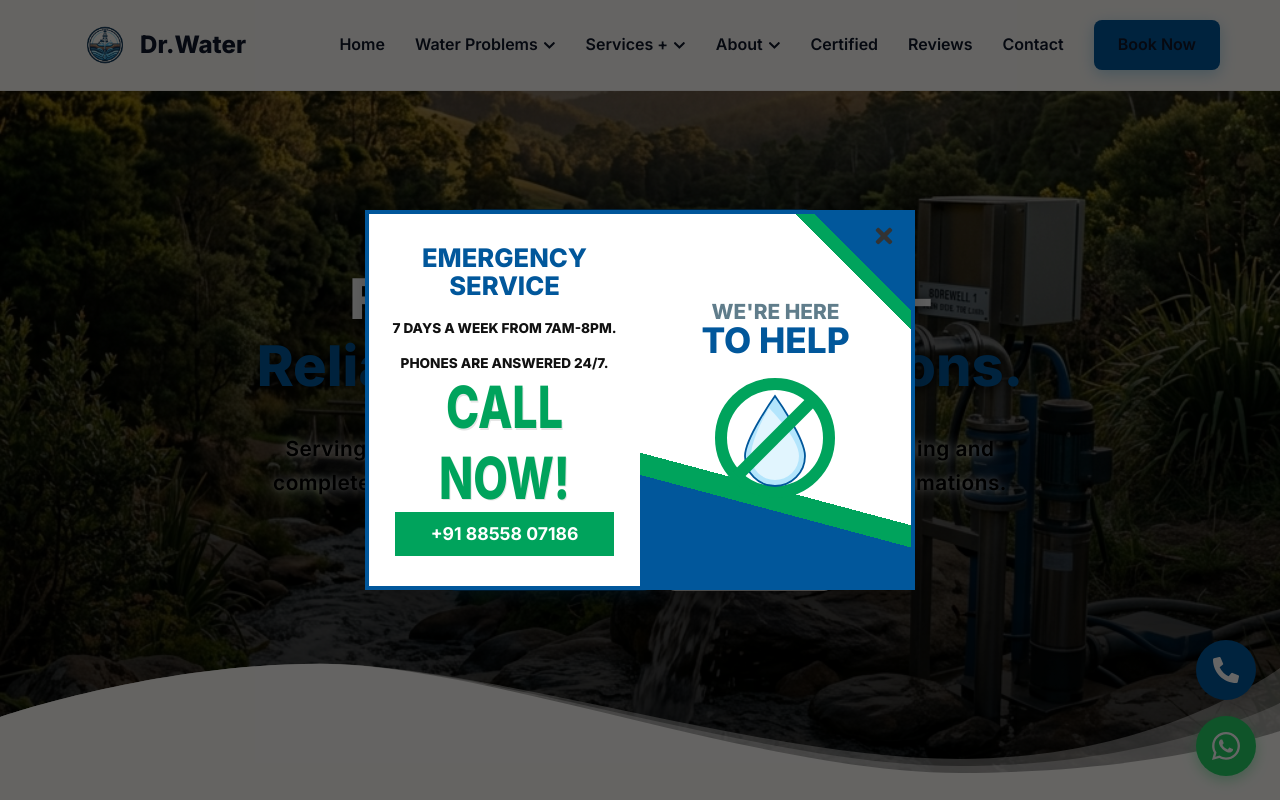
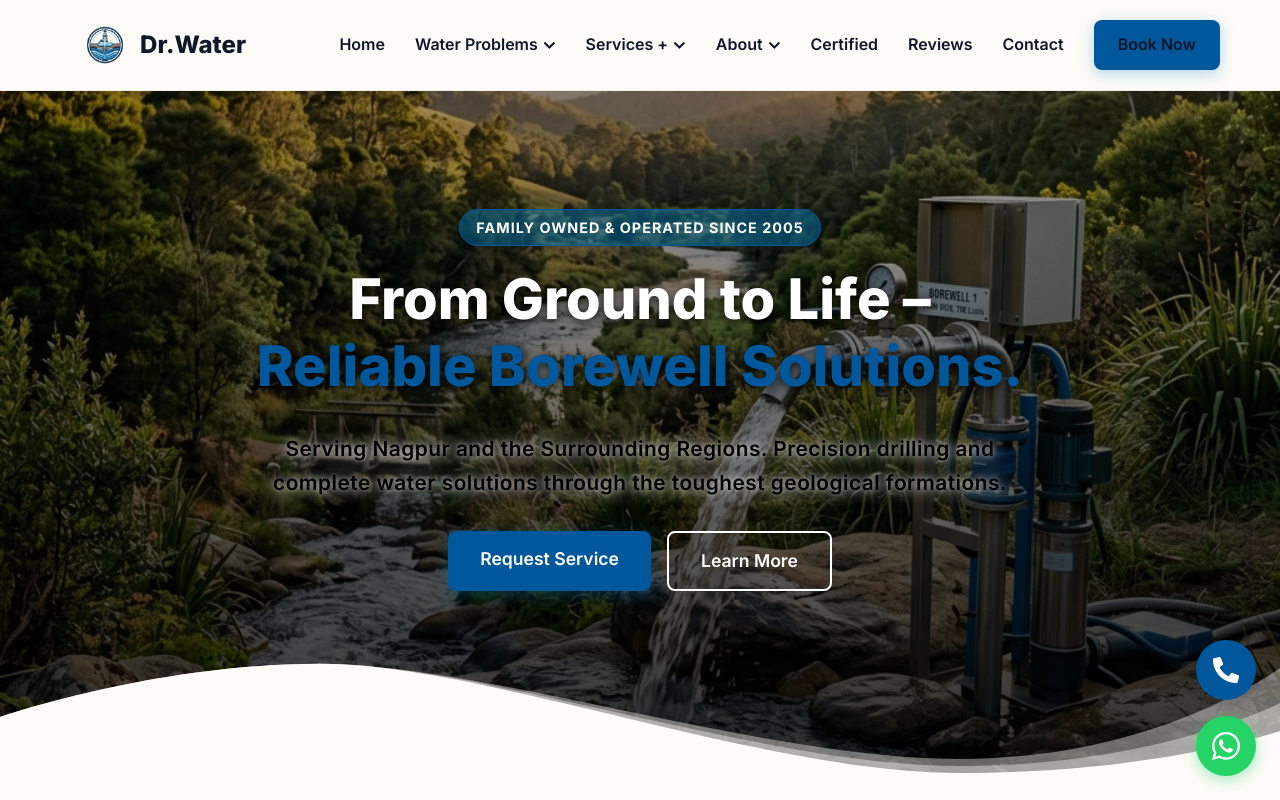
Before and after one commit to farhansheikh256-rgb/borewellproject, a React app in the folder frontend/: page / in a window 1280 px wide. Shown: the top 800 px of the page. Built offline with nearby package versions, Linux system fonts and the light colour scheme; no server answers; the HTML template or start-up script is replaced by a standard one.

Commit message:
Remove emergency popup entirely

```diff
--- a/frontend/src/pages/Home.jsx
+++ b/frontend/src/pages/Home.jsx
@@ -1,7 +1,6 @@
 import React, { useState, useEffect } from 'react';
 import { Link } from 'react-router-dom';
-import { motion, AnimatePresence } from 'framer-motion';
-import { FaTimes, FaPhoneAlt } from 'react-icons/fa';
+
 
 import ServicesGrid from '../components/Services/ServicesGrid';
 import HowItWorks from '../components/HowItWorks/HowItWorks';
@@ -10,22 +9,6 @@ import { useAppContext } from '../context/AppContext';
 
 export default function Home() {
   const { services, loading } = useAppContext();
-  const [showPopup, setShowPopup] = useState(false);
-
-  useEffect(() => {
-    // Check if the popup has already been shown in this session
-    const hasShown = sessionStorage.getItem('emergencyPopupShown');
-    if (!hasShown) {
-      // Small delay for better UX
-      const timer = setTimeout(() => {
-        setShowPopup(true);
-        sessionStorage.setItem('emergencyPopupShown', 'true');
-      }, 1500);
-      return () => clearTimeout(timer);
-    }
-  }, []);
-
-  const closePopup = () => setShowPopup(false);
 
   const popularServices = services.filter(s => s.popular);
 
@@ -152,127 +135,6 @@ export default function Home() {
            <p className="text-muted mt-2 mb-0" style={{ fontSize: '1.2rem' }}>Call us 24/7 at <strong><a href="tel:+918855807186" style={{ color: 'inherit', textDecoration: 'none' }}>+91 88558 07186</a></strong></p>
         </div>
       </section>
-
-      {/* Emergency Popup */}
-      <AnimatePresence>
-        {showPopup && (
-          <div style={{
-            position: 'fixed', top: 0, left: 0, width: '100%', height: '100%',
-            backgroundColor: 'rgba(0,0,0,0.6)', zIndex: 99999,
-            display: 'flex', alignItems: 'center', justifyContent: 'center', padding: '20px'
-          }}>
-            <motion.div
-              initial={{ opacity: 0, scale: 0.8 }}
-              animate={{ opacity: 1, scale: 1 }}
-              exit={{ opacity: 0, scale: 0.8 }}
-              style={{
-                backgroundColor: 'white',
-                borderRadius: '0px',
-                maxWidth: '550px',
-                width: '100%',
-                position: 'relative',
-                display: 'flex',
-                flexWrap: 'wrap',
-                boxShadow: '0 20px 40px rgba(0,0,0,0.3)',
-                overflow: 'hidden',
-                border: '4px solid #01579b'
-              }}
-            >
-              <button
-                onClick={closePopup}
-                style={{
-                  position: 'absolute', top: '10px', right: '15px',
-                  background: 'none', border: 'none', fontSize: '24px',
-                  color: '#333', cursor: 'pointer', zIndex: 10
-                }}
-                aria-label="Close"
-              >
-                <FaTimes />
-              </button>
-
-              {/* Left Pane */}
-              <div style={{
-                flex: '1 1 250px',
-                padding: '30px 20px',
-                display: 'flex',
-                flexDirection: 'column',
-                alignItems: 'center',
-                justifyContent: 'center',
-                textAlign: 'center',
-                backgroundColor: 'white'
-              }}>
-                <h2 style={{ color: '#01579b', fontWeight: 900, marginBottom: '15px', fontSize: '1.6rem', lineHeight: '1.1' }}>
-                  EMERGENCY<br/>SERVICE
-                </h2>
-
-                <p style={{ fontWeight: 800, fontSize: '0.85rem', color: '#111', margin: '3px 0' }}>
-                  7 DAYS A WEEK FROM 7AM-8PM.
-                </p>
-                <p style={{ fontWeight: 800, fontSize: '0.85rem', color: '#111', margin: '10px 0 15px 0' }}>
-                  PHONES ARE ANSWERED 24/7.
-                </p>
-
-                <h1 style={{ color: '#00a35c', fontSize: '2.8rem', fontWeight: 900, margin: '0 0 15px 0', transform: 'scaleY(1.3)', textShadow: '1px 1px 0px rgba(0,0,0,0.1)' }}>
-                  CALL NOW!
-                </h1>
-
-                <a
-                  href="tel:+918855807186"
-                  style={{
-                    display: 'block',
-                    backgroundColor: '#00a35c',
-                    color: 'white',
-                    width: '95%',
-                    padding: '8px',
-                    fontSize: '1.1rem',
-                    fontWeight: 700,
-                    textDecoration: 'none',
-                    textAlign: 'center'
-                  }}
-                  onClick={closePopup}
-                >
-                  +91 88558 07186
-                </a>
-              </div>
-
-              {/* Right Pane */}
-              <div style={{
-                flex: '1 1 250px',
-                position: 'relative',
-                background: `
-                  linear-gradient(225deg, #01579b 15%, #00a35c 15%, #00a35c 18%, transparent 18%),
-                  linear-gradient(15deg, #01579b 25%, #00a35c 25%, #00a35c 30%, transparent 30%),
-                  white
-                `,
-                display: 'flex',
-                flexDirection: 'column',
-                alignItems: 'center',
-                justifyContent: 'center',
-                padding: '25px 15px'
-              }}>
-                 <div style={{ position: 'relative', zIndex: 2, textAlign: 'center' }}>
-                   <div style={{ fontSize: '1.3rem', fontWeight: 800, color: '#607d8b', lineHeight: 1 }}>
-                     WE'RE HERE
-                   </div>
-                   <div style={{ fontSize: '2.2rem', fontWeight: 900, color: '#01579b', lineHeight: 1, marginBottom: '20px' }}>
-                     TO HELP
-                   </div>
-
-                   {/* "No Water" Logo */}
-                   <div style={{ width: '120px', height: '120px', margin: '0 auto', position: 'relative' }}>
-                     <svg viewBox="0 0 100 100" style={{ width: '100%', height: '100%' }}>
-                       <circle cx="50" cy="50" r="45" fill="none" stroke="#00a35c" strokeWidth="10" />
-                       <path d="M50 15 C50 15 25 50 25 65 A 25 25 0 0 0 75 65 C75 50 50 15 50 15 Z" fill="#b3e5fc" stroke="#01579b" strokeWidth="1.5" />
-                       <path d="M45 25 C45 25 30 50 30 65 A 20 20 0 0 0 70 65 C70 50 45 25 45 25 Z" fill="#e1f5fe" />
-                       <line x1="18" y1="82" x2="82" y2="18" stroke="#00a35c" strokeWidth="10" />
-                     </svg>
-                   </div>
-                 </div>
-              </div>
-            </motion.div>
-          </div>
-        )}
-      </AnimatePresence>
     </div>
   );
 }
```
